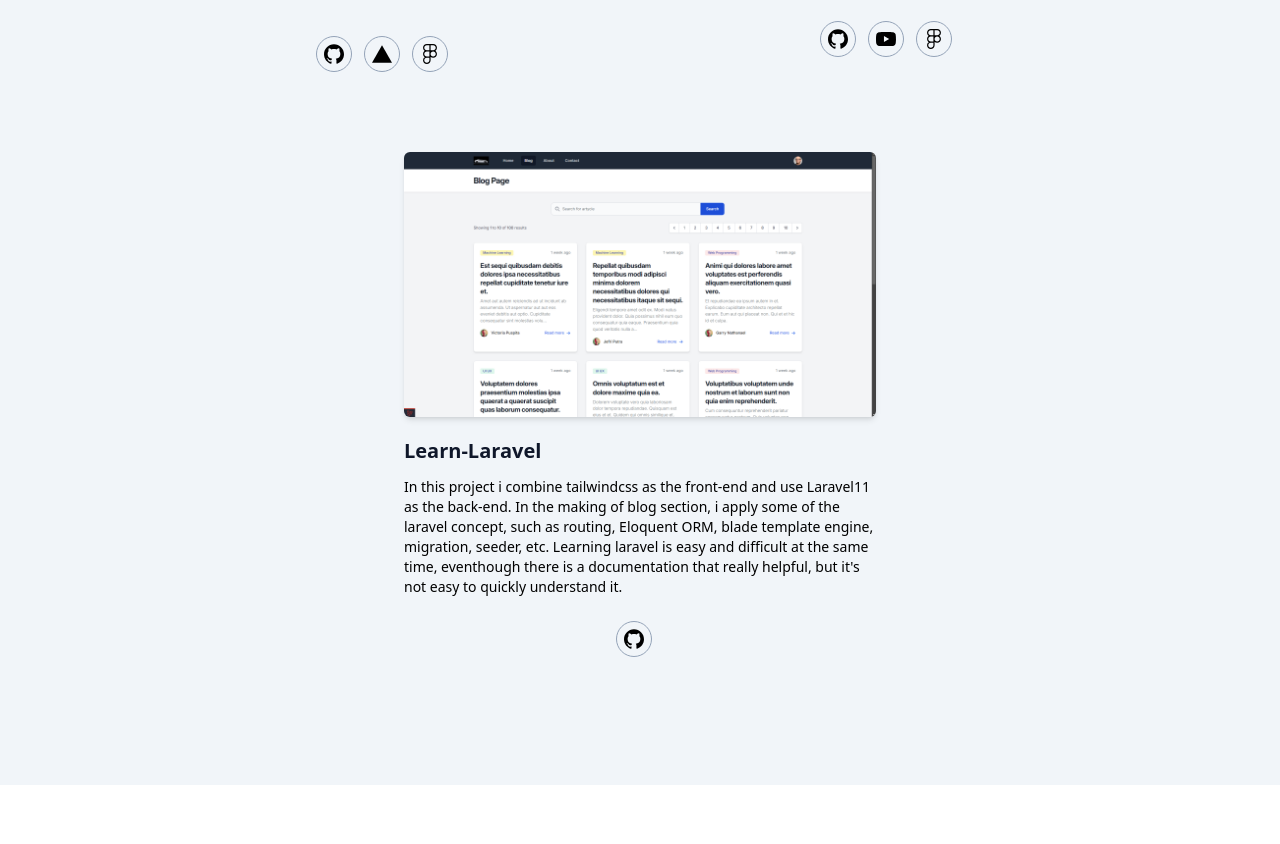
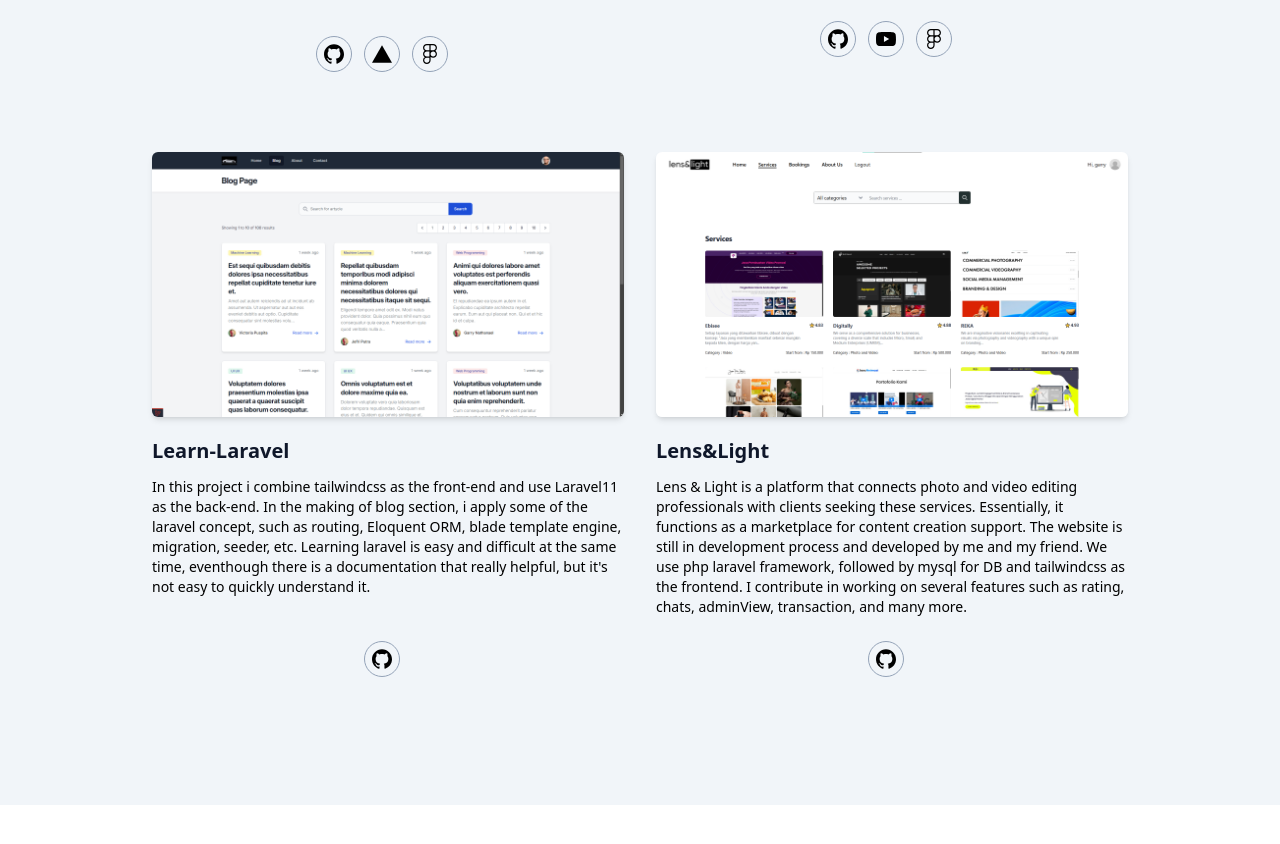
Before and after one commit to Gerzi40/gerzi, a website: page index.html in a window 1280 px wide. Shown: the part 2022-2866 px from the top of the page. Drawn offline with Linux system fonts and the light colour scheme.

Commit message:
add lensnlight porto

```diff
--- a/index.html
+++ b/index.html
@@ -210,8 +210,30 @@
                         Learning laravel is easy and difficult at the same time,
                         eventhough there is a documentation that really helpful, but it's not easy to quickly understand it.
                     </p>
+                    <div class="flex items-center mt-8 justify-center">
+                        <a href="https://github.com/Gerzi40/Learn-Laravel" target="_blank"
+                            class="w-9 h-9 mr-3 mt-3 rounded-full border flex justify-center items-center border-slate-400 hover:border-blue-950 hover:bg-blue-950 hover:text-white transition duration-300 ease-in-out">
+                            <svg role="img" width="20" class="fill-current" viewBox="0 0 24 24" xmlns="http://www.w3.org/2000/svg">
+                                <title>GitHub</title>
+                                <path
+                                    d="M12 .297c-6.63 0-12 5.373-12 12 0 5.303 3.438 9.8 8.205 11.385.6.113.82-.258.82-.577 0-.285-.01-1.04-.015-2.04-3.338.724-4.042-1.61-4.042-1.61C4.422 18.07 3.633 17.7 3.633 17.7c-1.087-.744.084-.729.084-.729 1.205.084 1.838 1.236 1.838 1.236 1.07 1.835 2.809 1.305 3.495.998.108-.776.417-1.305.76-1.605-2.665-.3-5.466-1.332-5.466-5.93 0-1.31.465-2.38 1.235-3.22-.135-.303-.54-1.523.105-3.176 0 0 1.005-.322 3.3 1.23.96-.267 1.98-.399 3-.405 1.02.006 2.04.138 3 .405 2.28-1.552 3.285-1.23 3.285-1.23.645 1.653.24 2.873.12 3.176.765.84 1.23 1.91 1.23 3.22 0 4.61-2.805 5.625-5.475 5.92.42.36.81 1.096.81 2.22 0 1.606-.015 2.896-.015 3.286 0 .315.21.69.825.57C20.565 22.092 24 17.592 24 12.297c0-6.627-5.373-12-12-12" />
+                            </svg>
+                        </a>
+                    </div>
+                </div>
+                <div class="mb-12 p-4 md:w-1/2">
+                    <div class="rounded-md shadow-md overflow-hidden">
+                        <img src="img/portofolio/LensnLight.png" alt="Laravel_Blog">
+                    </div>
+                    <h3 class="font-semibold text-xl text-dark mt-5 mb-3">Lens&Light</h3>
+                    <p class="font-normal text-sm text-secondary">
+                        Lens & Light is a platform that connects photo and video editing professionals with clients seeking these services.
+                        Essentially, it functions as a marketplace for content creation support. The website is still in development process
+                        and developed by me and my friend. We use php laravel framework, followed by mysql for DB and tailwindcss as the frontend.
+                        I contribute in working on several features such as rating, chats, adminView, transaction, and many more.
+                    </p>
                     <div class="flex items-center mt-3 justify-center">
-                        <a href="https://github.com/Gerzi40/Learn-Laravel" target="_blank"
+                        <a href="https://github.com/Gerzi40/lens-light-entre" target="_blank"
                             class="w-9 h-9 mr-3 mt-3 rounded-full border flex justify-center items-center border-slate-400 hover:border-blue-950 hover:bg-blue-950 hover:text-white transition duration-300 ease-in-out">
                             <svg role="img" width="20" class="fill-current" viewBox="0 0 24 24" xmlns="http://www.w3.org/2000/svg">
                                 <title>GitHub</title>
```
Also changed, not shown: img/portofolio/LensnLight.png (added).
